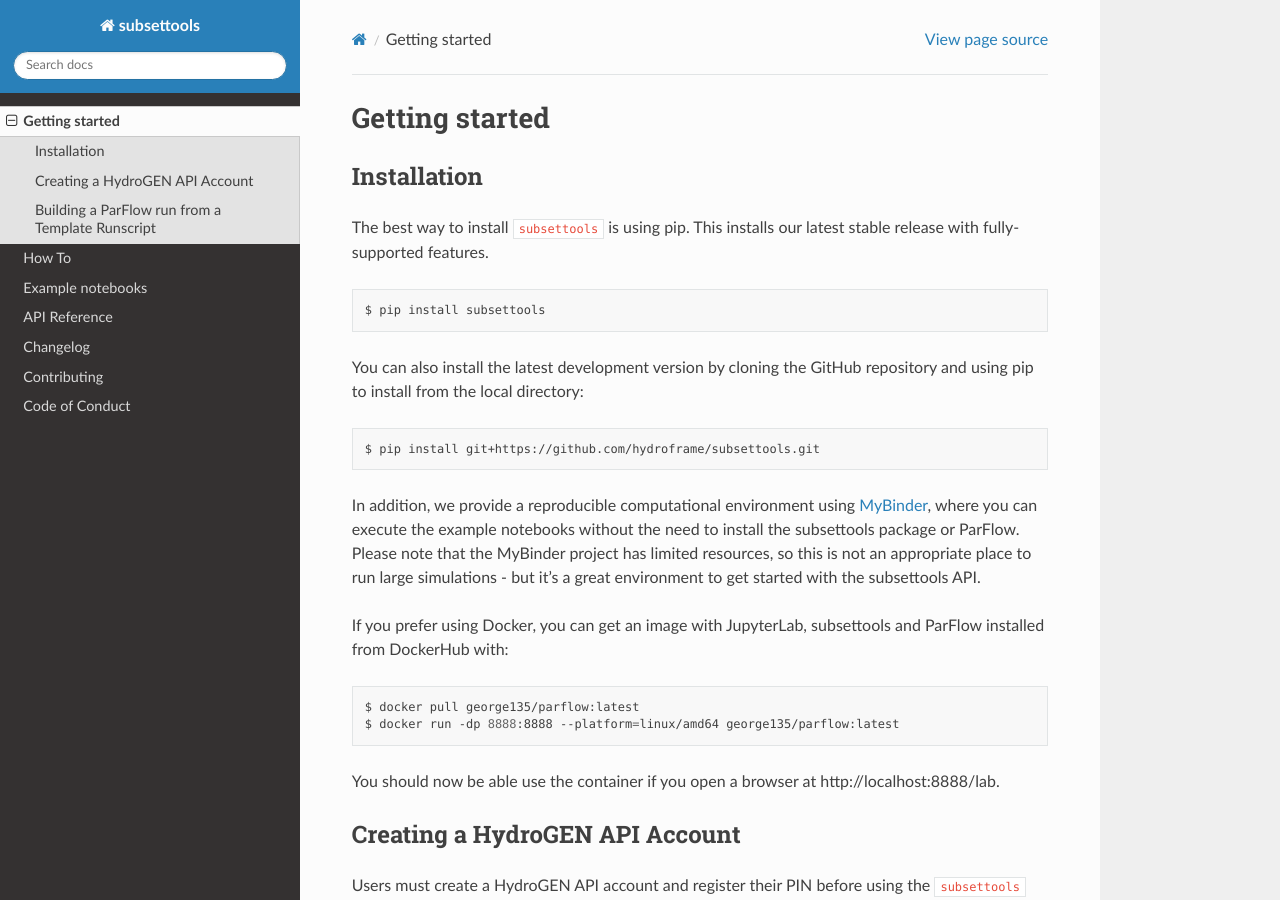
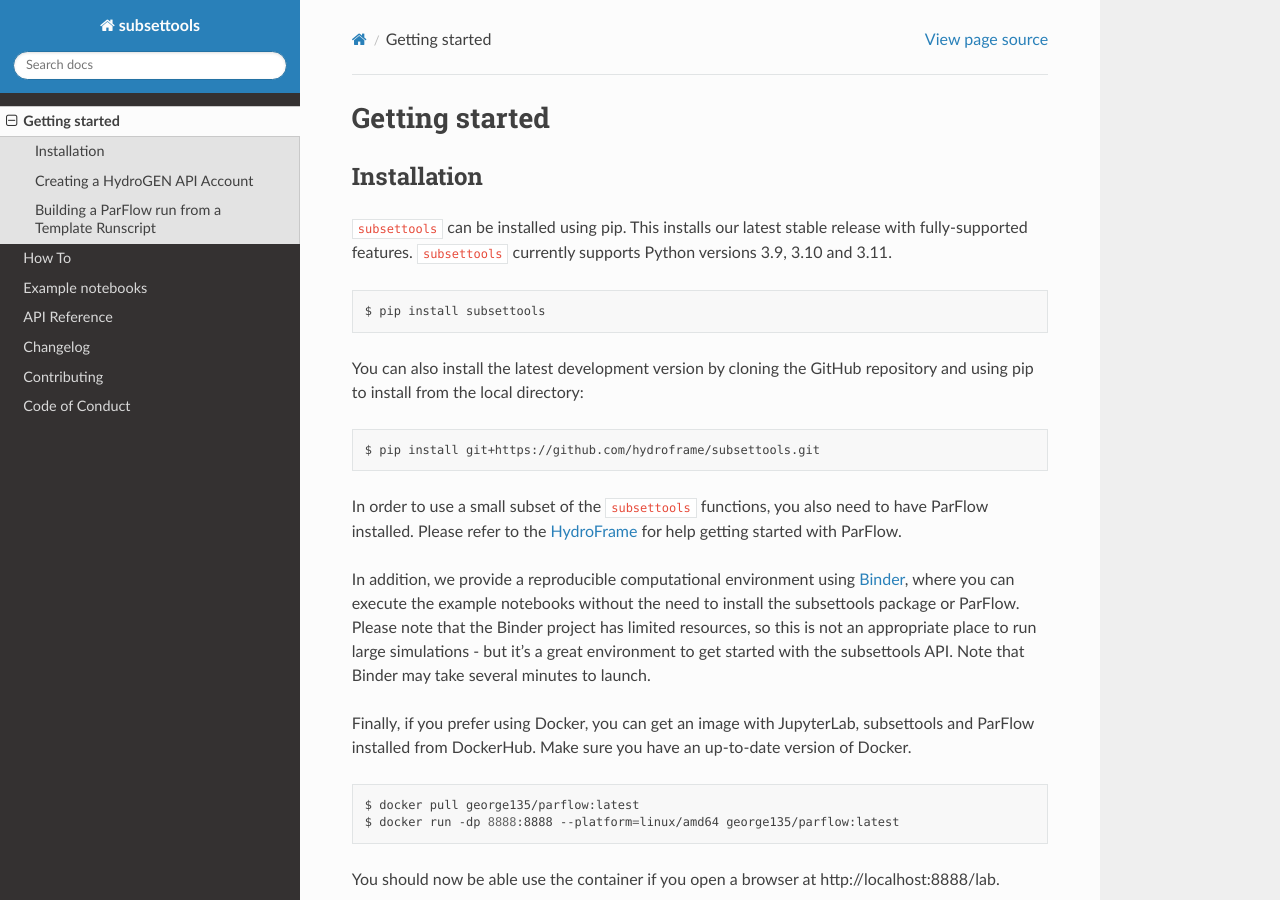
Before and after one commit to hydroframe/subsettools, a Sphinx documentation site: the page built from docs/getting_started.md, in a window 1280 px wide and 900 px high. Built offline with Sphinx 7.4.7 and the Read the Docs theme 2.0.0, drawn with Linux system fonts in a browser that asks for light colours.

Commit message:
edit docs (#61)
Co-authored-by: George Artavanis <ga6@verde.princeton.edu>

````diff
--- a/docs/getting_started.md
+++ b/docs/getting_started.md
@@ -2,7 +2,7 @@
 
 ## Installation
 
-The best way to install `subsettools` is using pip. This installs our latest stable release with fully-supported features.
+`subsettools` can be installed using pip. This installs our latest stable release with fully-supported features. `subsettools` currently supports Python versions 3.9, 3.10 and 3.11.
 
 ```bash
 $ pip install subsettools
@@ -14,9 +14,11 @@ You can also install the latest development version by cloning the GitHub reposi
 $ pip install git+https://github.com/hydroframe/subsettools.git
 ```
 
-In addition, we provide a reproducible computational environment using [MyBinder](https://mybinder.org/v2/gh/hydroframe/subsettools-binder/HEAD), where you can execute the example notebooks without the need to install the subsettools package or ParFlow. Please note that the MyBinder project has limited resources, so this is not an appropriate place to run large simulations - but it's a great environment to get started with the subsettools API.
+In order to use a small subset of the `subsettools` functions, you also need to have ParFlow installed. Please refer to the [HydroFrame](https://hydroframe.parflow.org/) for help getting started with ParFlow.
 
-If you prefer using Docker, you can get an image with JupyterLab, subsettools and ParFlow installed from DockerHub with:
+In addition, we provide a reproducible computational environment using [Binder](https://mybinder.org/v2/gh/hydroframe/subsettools-binder/HEAD), where you can execute the example notebooks without the need to install the subsettools package or ParFlow. Please note that the Binder project has limited resources, so this is not an appropriate place to run large simulations - but it's a great environment to get started with the subsettools API. Note that Binder may take several minutes to launch.
+
+Finally, if you prefer using Docker, you can get an image with JupyterLab, subsettools and ParFlow installed from DockerHub. Make sure you have an up-to-date version of Docker.
 
 ```bash
 $ docker pull george135/parflow:latest
````
Also changed, not shown: docs/example_notebooks/conus1_subsetting_spinup.ipynb.
